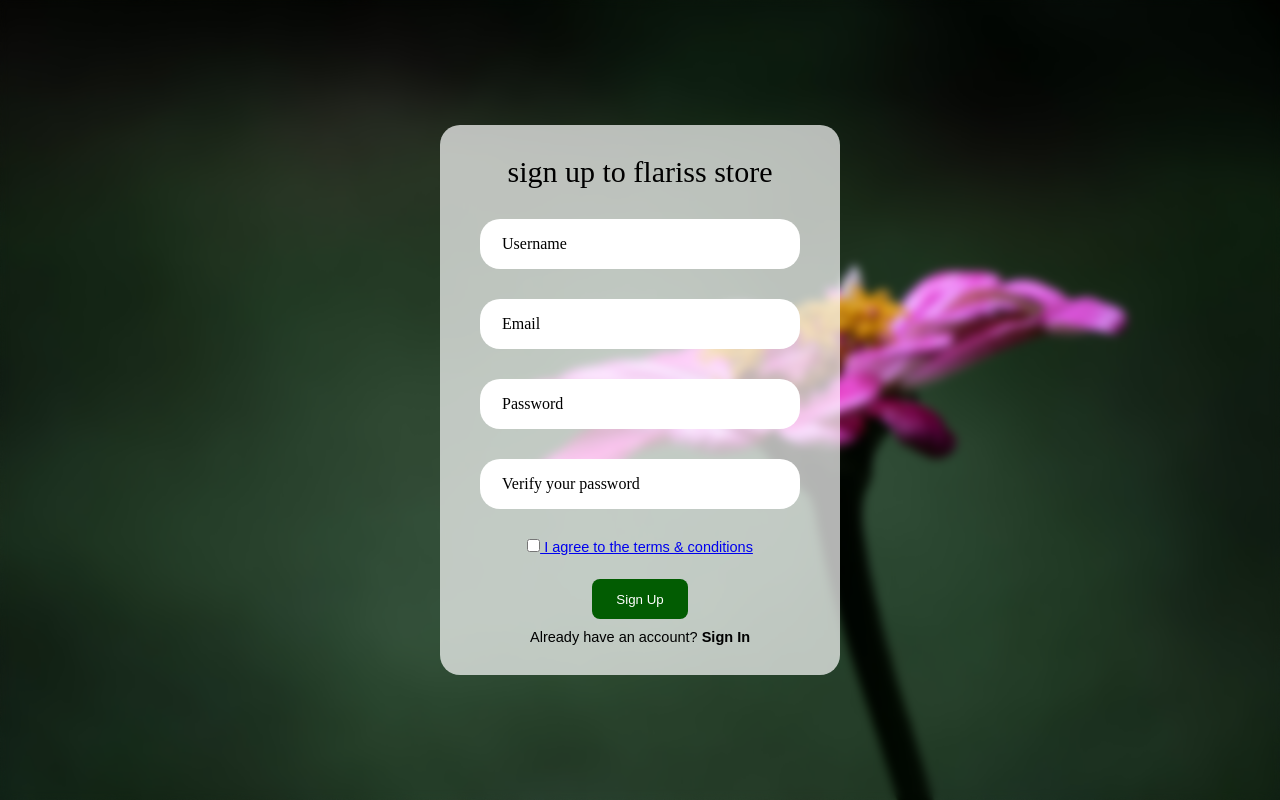
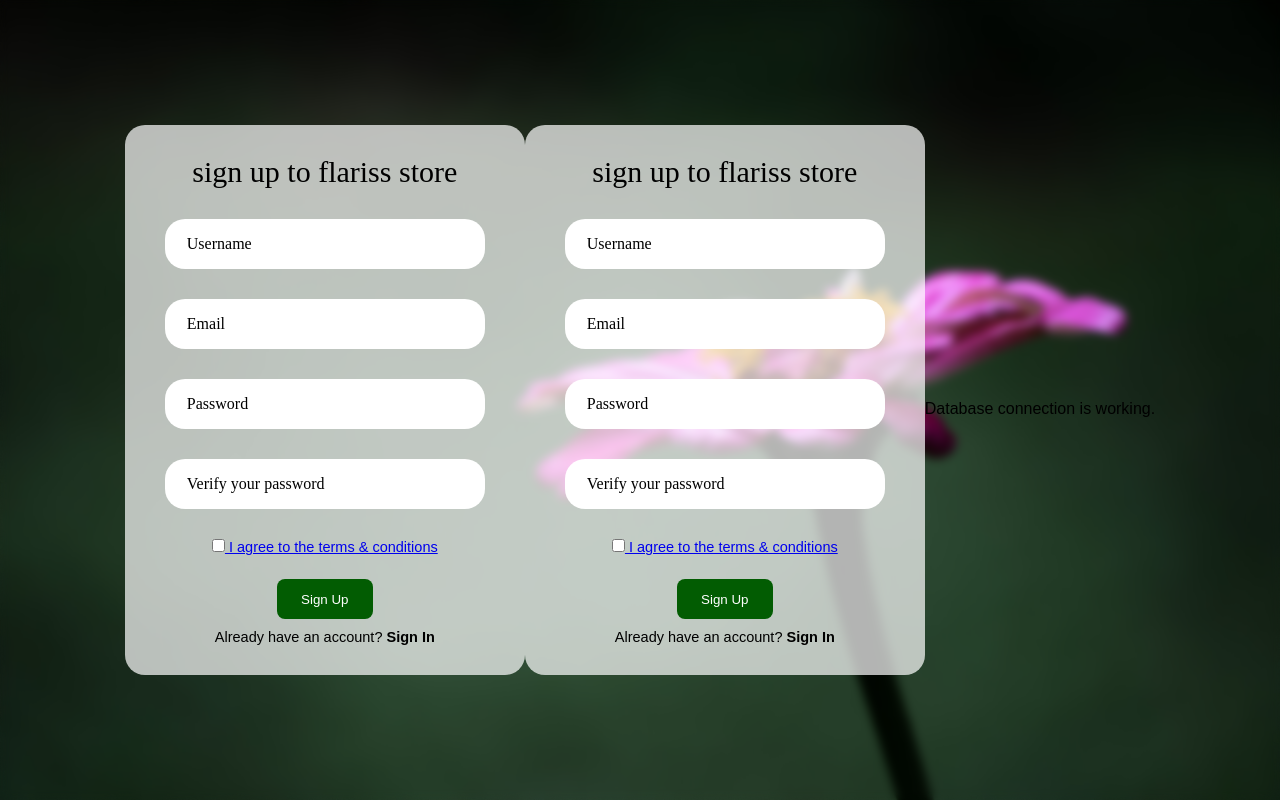
Before and after one commit to BlertaXheladini/Flower-Store, a PHP site: page /signup.php in a window 1280 px wide. Run offline with PHP 8.4, Linux system fonts and the light colour scheme.

Commit message:
conection with db

```diff
--- /dev/null
+++ b/config.php
@@ -0,0 +1,38 @@
+<?php
+$servername = "localhost";
+$db = "flowerstore";
+$username = "root";
+$password = "";
+
+
+
+
+$options = [
+    PDO::ATTR_ERRMODE => PDO::ERRMODE_EXCEPTION,
+    PDO::ATTR_DEFAULT_FETCH_MODE => PDO::FETCH_ASSOC,
+    PDO::ATTR_EMULATE_PREPARES => false,
+];
+
+
+try {
+
+$conn = new PDO("mysql:host=$servername;dbname=$db", $username, $password, $options);
+
+
+$result = $conn->query("SELECT 1");
+if ($result !== false) {
+    echo "<br>Database connection is working.";
+} else {
+    echo "<br>Database connection is established, but there is an issue.";
+}
+
+}
+catch(PDOException $e)
+{
+echo " Lidhja dështoi: " . $e->getMessage();
+
+die();
+
+
+}
+?>
--- a/signup.php
+++ b/signup.php
@@ -1,3 +1,4 @@
+
 <!DOCTYPE html>
 <html lang="en">
 <head>
@@ -6,6 +7,7 @@
     <title>SignIn</title>
 </head>
 <body>
+
     <div class="container">
     <div class="forma signup">
         <h1>sign up to flariss store</h1>
@@ -38,3 +40,52 @@
   </div>
 </body>
 </html>
+
+
+<!DOCTYPE html>
+<html lang="en">
+<head>
+    <link rel="stylesheet" type="text/css" href="signIn.css" />
+    <script defer src="./signup.js"></script>
+    <title>SignIn</title>
+</head>
+<body>
+
+    <div class="container">
+    <div class="forma signup">
+        <h1>sign up to flariss store</h1>
+        <form id="form" action="/">
+            <div class="inputi">
+                <input type="text" id="username" placeholder="Username">
+                <div class="error"></div>
+            </div>
+            <div class="inputi">
+                <input type="text" id="email" placeholder="Email" >
+                <div class="error"></div>
+            </div>
+            <div class="inputi">
+                <input type="password" id="password" placeholder="Password">
+                <div class="error"></div>
+            </div>
+            <div class="inputi">
+                <input type="password" id="password2" placeholder="Verify your password">
+                <div class="error"></div>
+            </div>
+            <div class="terms">
+                <label><input type="checkbox"><a href="#"> I agree to the terms & conditions</a></label>
+            </div>
+            <button type="submit" class="btn">Sign Up</button>
+            <div class="register">
+                <p>Already have an account?<a href="signin.php"> Sign In</a></p>
+            </div>
+        </form>
+    </div>
+  </div>
+</body>
+</html>
+
+<?php
+
+
+session_start();
+require_once('config.php');
```
Also changed, not shown: pictures/weeding5.jpeg, pictures/weeding51.jpeg.
